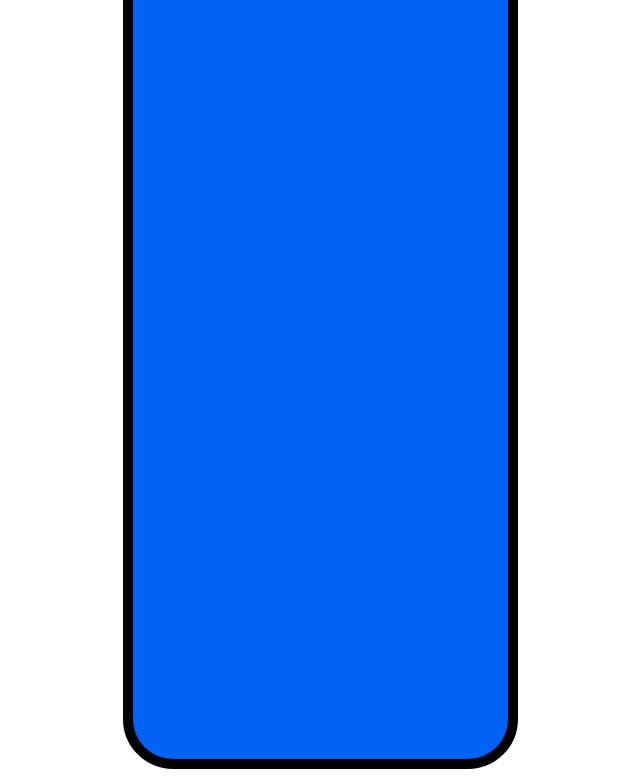
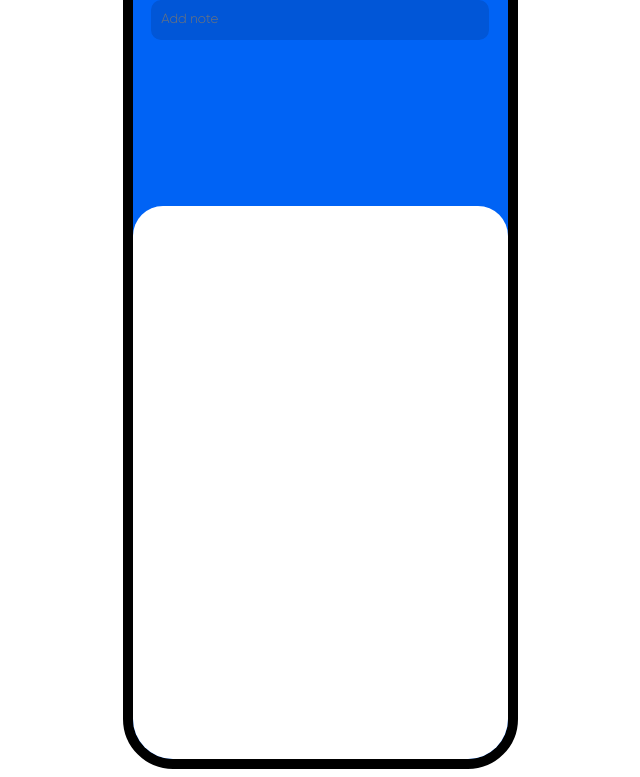
Before and after one commit to AlexanderBazukevich/ToDoList, a website: page index.html in a window 1280 px wide. Shown: the part 71-848 px from the top of the page, without its empty margins (320-960 px from the left). Drawn offline with nearby package versions, Linux system fonts and the light colour scheme; files that its build step writes are made by us from their sources; a web font is replaced by a local one.

Commit message:
added: new elements and styles

```diff
--- a/index.html
+++ b/index.html
@@ -12,5 +12,11 @@
         <div class="header">
             <h1 class="header__title">ToDo List</h1>
         </div>
+        <div class="form">
+            <input class="form__input" type="text" placeholder="Add note">
+            <button class="form__submit" type="submit">
+        </div>
+        <div class="groups"></div>
+        <div class="content"></div>
     </div>
 </body>
--- /dev/null
+++ b/src/components/content/content.component.less
@@ -0,0 +1,6 @@
+.content {
+    height: 100%;
+    width: 100%;
+    background-color: #ffffff;
+    border-radius: 30px;
+}
--- /dev/null
+++ b/src/components/form/form.component.less
@@ -0,0 +1,33 @@
+.form {
+    white-space: nowrap;
+    margin: 0 auto;
+    min-height: 40px;
+    width: 90%;
+    font-size: 0;
+    border-radius: 10px;
+    box-sizing: border-box;
+    overflow: hidden;
+
+    &__input, &__submit {
+        display: inline-block;
+        height: 100%;
+        background-color: #0156d7;
+        border: none;
+        box-sizing: border-box;
+        -webkit-appearance: none;
+        -moz-appearance: none;
+    }
+
+    &__input {
+        padding: 0 10px;
+        width: 90%;
+        color: #ffffff;
+        font-family: 'Gilroy-Light';
+    }
+
+    &__submit {
+        cursor: pointer;
+        width: 10%;
+        vertical-align: top;
+    }
+}
--- /dev/null
+++ b/src/components/groups/groups.component.less
@@ -0,0 +1,4 @@
+.groups {
+    height: 30%;
+    width: 100%;
+}
--- a/src/components/header/header.component.less
+++ b/src/components/header/header.component.less
@@ -1,6 +1,5 @@
 .header {
     &__title {
-        text-align: center;
         font-size: 1.3rem;
         color: #ffffff;
     }
--- a/src/styles.less
+++ b/src/styles.less
@@ -1,3 +1,6 @@
 @import "../src/styles/common.less";
 @import "../src/styles/webfonts.less";
+@import "../src/components/content/content.component.less";
+@import "../src/components/form/form.component.less";
+@import "../src/components/groups/groups.component.less";
 @import "../src/components/header/header.component.less";
--- a/src/styles/common.less
+++ b/src/styles/common.less
@@ -1,9 +1,13 @@
 .application {
+    display: flex;
+    flex-direction: column;
     margin: auto;
     height: 812px;
     width: 375px;
+    font-family: 'Gilroy-Light';
+    text-align: center;
     background-color: #0063f5;
     border: 10px solid #000000;
     border-radius: 50px;
-    font-family: 'Gilroy-Light';
+    overflow: hidden;
 }
```
